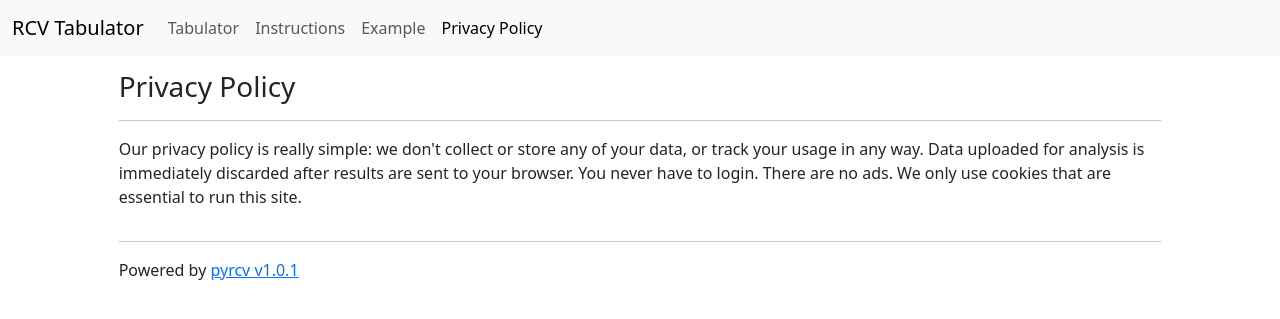
After one commit to chrisroat/pyrcv, a Flask app: page /privacy in a window 1280 px wide. The commit adds this page. Shown: the top 319 px of the page. Run offline with Flask 3, Linux system fonts and the light colour scheme; parts of the project's set-up code (start-up, migrations or seed data) failed here and were passed over; some libraries are stand-ins or nearby versions.

Commit message:
Add privacy policy

```diff
--- a/server/main.py
+++ b/server/main.py
@@ -3,7 +3,7 @@ import json
 import os
 
 import plotly
-from flask import Flask, render_template, request, url_for
+from flask import Flask, abort, render_template, request, url_for
 from flask_wtf import FlaskForm
 from flask_wtf.file import FileAllowed, FileField, FileRequired
 from wtforms import BooleanField
@@ -30,6 +30,11 @@ class UploadForm(FlaskForm):
 @app.route("/instructions")
 def instructions():
     return render_template("instructions.html")
+
+
+@app.route("/privacy")
+def privacy():
+    return render_template("privacy.html")
 
 
 @app.route("/", methods=["GET", "POST"])
--- a/server/templates/base.html
+++ b/server/templates/base.html
@@ -34,6 +34,9 @@
                         </li>
                         <li class="nav-item">
                             <a class="nav-link" href="{{ url_for('example') }}">Example</a>
+                        </li>
+                        <li class="nav-item">
+                            <a class="nav-link" href="{{ url_for('privacy') }}">Privacy Policy</a>
                         </li>
                     </ul>
                 </div>
--- /dev/null
+++ b/server/templates/privacy.html
@@ -0,0 +1,14 @@
+{% extends 'base.html' %}
+
+{% block title %}Privacy Policy{% endblock %}
+
+{% block content %}
+
+<p>
+    Our privacy policy is really simple: we don't collect or store any of your data, or
+    track your usage in any way.  Data uploaded for analysis is immediately
+    discarded after results are sent to your browser.  You never have to login.  There
+    are no ads.  We only use cookies that are essential to run this site.
+</p>
+
+{% endblock %}
```
